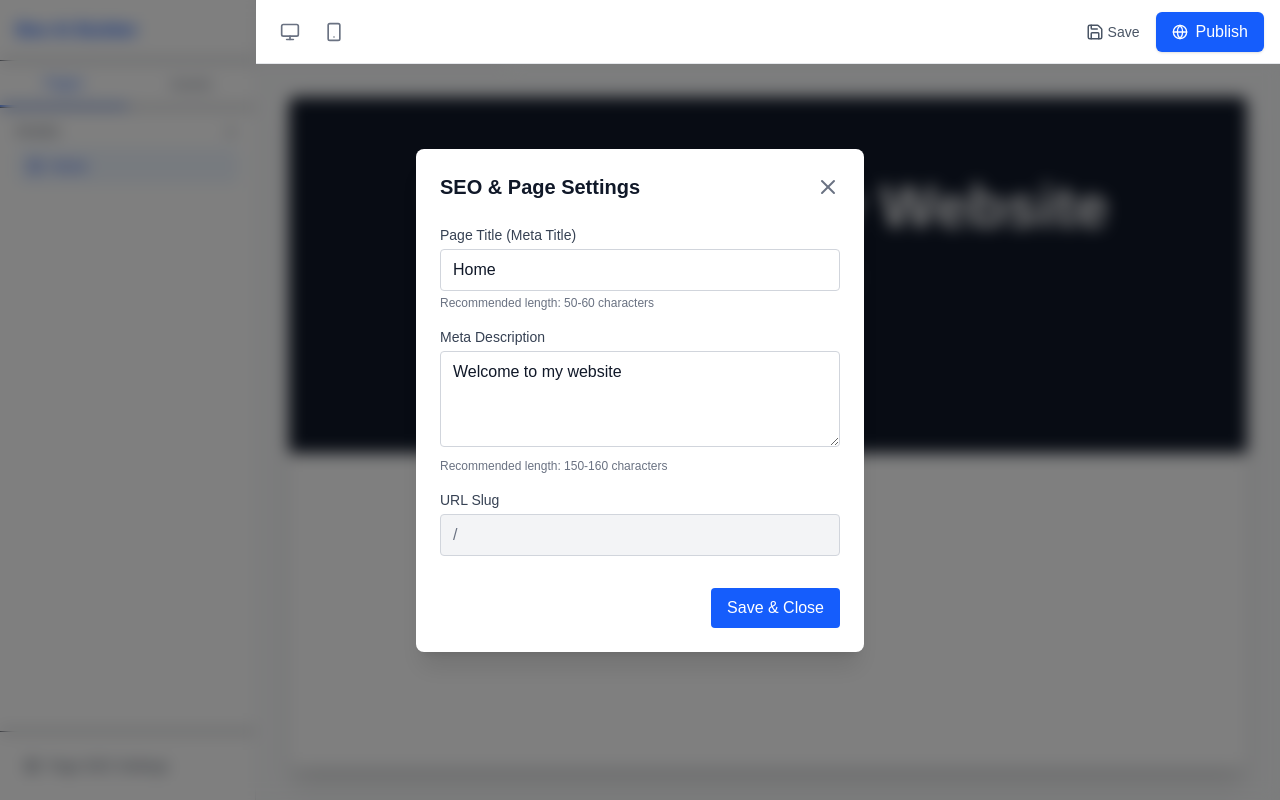
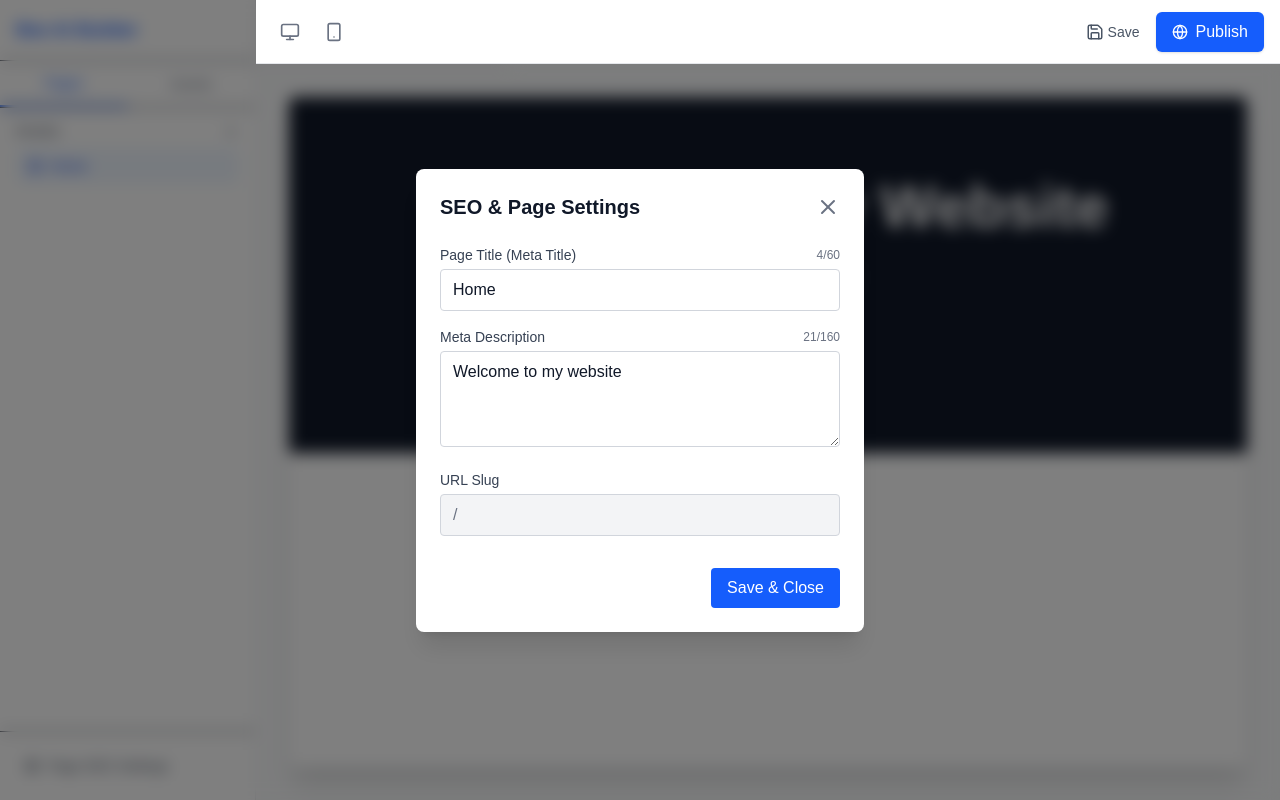
Before and after one commit to costumerspprts-design/aurex-capital-investments, a Next.js app: page /builder in a window 1280 px wide. Both pictures are taken after a click on the button "Page SEO Settings". Built offline with nearby package versions, Linux system fonts and the light colour scheme.

Commit message:
feat(builder): improve SEO modal UX with counters and a11y
Co-authored-by: costumerspprts-design <255839008+costumerspprts-design@users.noreply.github.com>

```diff
--- a/src/components/builder/SeoSettingsModal.tsx
+++ b/src/components/builder/SeoSettingsModal.tsx
@@ -1,48 +1,79 @@
 import React from 'react';
 import { useBuilderStore } from '@/lib/store';
 import { X } from 'lucide-react';
+import clsx from 'clsx';
 
 export function SeoSettingsModal({ onClose }: { onClose: () => void }) {
   const { pages, activePageId, updatePageSeo } = useBuilderStore();
   const activePage = pages.find(p => p.id === activePageId);
 
+  const titleId = React.useId();
+  const titleCountId = React.useId();
+  const descriptionId = React.useId();
+  const descriptionCountId = React.useId();
+  const slugId = React.useId();
+
   if (!activePage) return null;
+
+  const titleLength = activePage.seo.title.length;
+  const descriptionLength = activePage.seo.description.length;
+  const titleLimit = 60;
+  const descriptionLimit = 160;
 
   return (
     <div className="fixed inset-0 z-50 flex items-center justify-center bg-black/50 backdrop-blur-sm animate-in fade-in">
       <div className="bg-white rounded-lg shadow-xl w-full max-w-md p-6 m-4 animate-in zoom-in-95">
         <div className="flex items-center justify-between mb-6">
             <h2 className="text-xl font-bold">SEO & Page Settings</h2>
-            <button onClick={onClose} className="text-gray-500 hover:text-gray-700">
+            <button onClick={onClose} aria-label="Close" className="text-gray-500 hover:text-gray-700">
                 <X size={24} />
             </button>
         </div>
 
         <div className="space-y-4">
             <div>
-                <label className="block text-sm font-medium text-gray-700 mb-1">Page Title (Meta Title)</label>
+                <div className="flex justify-between items-center mb-1">
+                    <label htmlFor={titleId} className="block text-sm font-medium text-gray-700">Page Title (Meta Title)</label>
+                    <span id={titleCountId} className={clsx("text-xs font-medium", titleLength > titleLimit ? "text-red-600" : "text-gray-500")}>
+                        {titleLength}/{titleLimit}
+                    </span>
+                </div>
                 <input
+                    id={titleId}
                     type="text"
                     value={activePage.seo.title}
                     onChange={(e) => updatePageSeo(activePage.id, { title: e.target.value })}
-                    className="w-full px-3 py-2 border border-gray-300 rounded focus:ring-2 focus:ring-blue-500 focus:outline-none"
+                    className={clsx(
+                        "w-full px-3 py-2 border rounded focus:ring-2 focus:ring-blue-500 focus:outline-none",
+                         titleLength > titleLimit ? "border-red-300 focus:border-red-500 focus:ring-red-200" : "border-gray-300"
+                    )}
                     placeholder="e.g. Home - My Website"
+                    aria-describedby={titleCountId}
                 />
-                <p className="text-xs text-gray-500 mt-1">Recommended length: 50-60 characters</p>
             </div>
             <div>
-                <label className="block text-sm font-medium text-gray-700 mb-1">Meta Description</label>
+                <div className="flex justify-between items-center mb-1">
+                    <label htmlFor={descriptionId} className="block text-sm font-medium text-gray-700">Meta Description</label>
+                    <span id={descriptionCountId} className={clsx("text-xs font-medium", descriptionLength > descriptionLimit ? "text-red-600" : "text-gray-500")}>
+                        {descriptionLength}/{descriptionLimit}
+                    </span>
+                </div>
                 <textarea
+                    id={descriptionId}
                     value={activePage.seo.description}
                     onChange={(e) => updatePageSeo(activePage.id, { description: e.target.value })}
-                    className="w-full px-3 py-2 border border-gray-300 rounded focus:ring-2 focus:ring-blue-500 focus:outline-none h-24"
+                    className={clsx(
+                        "w-full px-3 py-2 border rounded focus:ring-2 focus:ring-blue-500 focus:outline-none h-24",
+                        descriptionLength > descriptionLimit ? "border-red-300 focus:border-red-500 focus:ring-red-200" : "border-gray-300"
+                    )}
                     placeholder="Brief description of this page for search engines..."
+                    aria-describedby={descriptionCountId}
                 />
-                 <p className="text-xs text-gray-500 mt-1">Recommended length: 150-160 characters</p>
             </div>
              <div>
-                <label className="block text-sm font-medium text-gray-700 mb-1">URL Slug</label>
+                <label htmlFor={slugId} className="block text-sm font-medium text-gray-700 mb-1">URL Slug</label>
                 <input
+                    id={slugId}
                     type="text"
                     value={activePage.slug}
                     disabled
```
Also changed, not shown: 1 other file (tests, documents, lock files or other folders).
